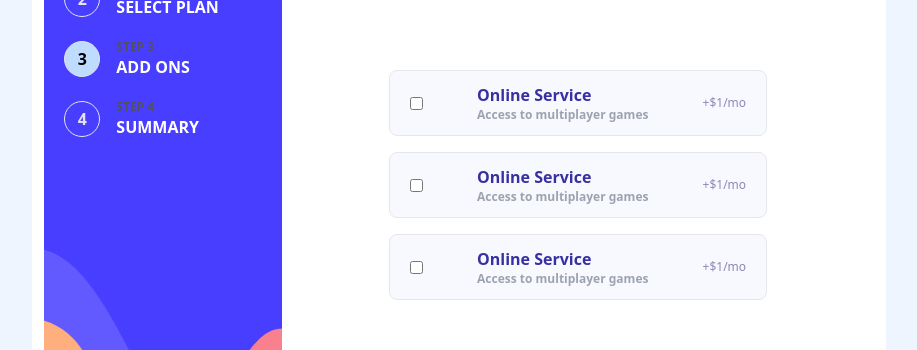
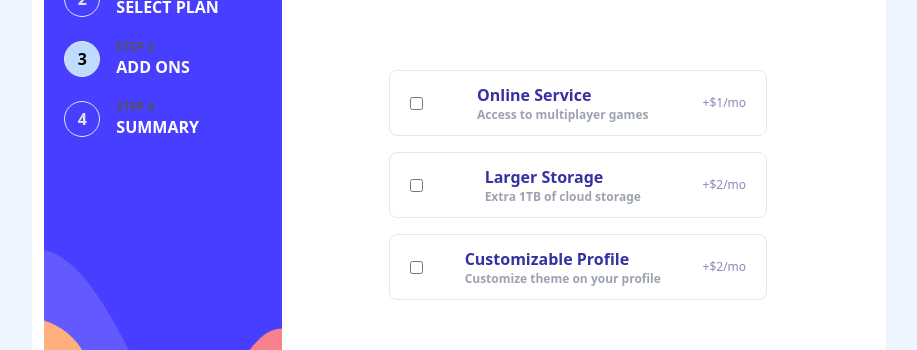
Before and after one commit to Samn1ce/Multi-step-form, a React (Vite) app in the folder form/: page /add-ons in a window 1280 px wide. Shown: the part 213-563 px from the top of the page, without its empty margins (181-1098 px from the left). Built offline with nearby package versions, Linux system fonts and the light colour scheme.

Commit message:
fixed bugs

```diff
--- a/form/src/Components/AddOns.jsx
+++ b/form/src/Components/AddOns.jsx
@@ -1,4 +1,29 @@
+import { useState } from "react";
+
 function AddOns() {
+
+    const [addOns, setAddOns] = useState([
+        {
+            id: 1,
+            title: 'Online Service',
+            service: 'Access to multiplayer games',
+            price: '1/mo'
+        },
+        {
+            id: 2,
+            title: 'Larger Storage',
+            service: 'Extra 1TB of cloud storage',
+            price: '2/mo'
+        },
+        {
+            id: 3,
+            title: 'Customizable Profile',
+            service: 'Customize theme on your profile',
+            price: '2/mo'
+        },
+    ]);
+
+    const [isChecked, setIsChecked] = useState(false)
 
     return (
         <main className="w-2/3 h-full flex flex-col justify-between">
@@ -9,30 +34,19 @@ function AddOns() {
             {/* ADD-ONS */}
             <div className="w-full flex flex-col gap-4 mb-5">
                 {/*  */}
-                <div className="w-full border bg-focus flex justify-between items-center py-3 px-5 rounded-lg">
-                    <input type="checkbox" />
-                    <div>
-                        <h5 className="font-bold text-indigo-800">Online Service</h5>
-                        <p className="text-xs text-gray-400 font-bold">Access to multiplayer games</p>
+                {addOns.map((a, index) => (
+                    <div
+                        key={a.id}
+                        className="w-full border flex justify-between items-center py-3 px-5 rounded-lg hover:border-focus cursor-pointer"
+                    >
+                        <input type="checkbox" />
+                        <div>
+                            <h5 className="font-bold text-indigo-800">{a.title}</h5>
+                            <p className="text-xs text-gray-400 font-bold">{a.service}</p>
+                        </div>
+                        <p className="text-xs text-purple">+${a.price}</p>
                     </div>
-                    <p className="text-xs text-purple">+$1/mo</p>
-                </div>
-                <div className="w-full border bg-focus flex justify-between items-center py-3 px-5 rounded-lg">
-                    <input type="checkbox" />
-                    <div>
-                        <h5 className="font-bold text-indigo-800">Online Service</h5>
-                        <p className="text-xs text-gray-400 font-bold">Access to multiplayer games</p>
-                    </div>
-                    <p className="text-xs text-purple">+$1/mo</p>
-                </div>
-                <div className="w-full border bg-focus flex justify-between items-center py-3 px-5 rounded-lg">
-                    <input type="checkbox" />
-                    <div>
-                        <h5 className="font-bold text-indigo-800">Online Service</h5>
-                        <p className="text-xs text-gray-400 font-bold">Access to multiplayer games</p>
-                    </div>
-                    <p className="text-xs text-purple">+$1/mo</p>
-                </div>
+                ))}
             </div>
             {/* BUTTON */}
             <div className="flex justify-between items-baseline">
--- a/form/src/Components/SelectPlan.jsx
+++ b/form/src/Components/SelectPlan.jsx
@@ -28,18 +28,8 @@ function SelectPlan() {
         },
     ]);
 
-    const selectedIndex = () => {
-        if (selected === 1) {
-            return plans.index[0]
-        } else if (selected === 2) {
-            return plans.index[1]
-        } else {
-            return plans.index[2]
-        }
-    }
-
     function handlePlanSubmit() {
-        console.log(plans.index[(selected - 1)], duration === 1 ? 'Yearly' : 'Monthly')
+        console.log(plans[selected], duration === 1 ? 'Yearly' : 'Monthly');
         navigate('/add-ons')
     }
 
--- a/form/src/Components/YourInfo.jsx
+++ b/form/src/Components/YourInfo.jsx
@@ -51,7 +51,9 @@ function YourInfo() {
                         <div className={`text-red-500 text-xs font-bold ${filled ? 'hidden' : 'block'} ${form.name !== '' ? 'hidden' : 'block'}`}>This field is required</div>
                     </div>
                     <input
-                        className="h-10 w-full border px-4 rounded-lg outline-none"
+                        onFocus={() => setIsNameFocused(true)}
+                        onBlur={() => setIsNameFocused(false)}
+                        className={`h-10 w-full border px-4 rounded-lg outline-none ${isNameFocused === true ? 'bg-focus border-focus' : ''}`}
                         type="text"
                         id="name"
                         name="name"
@@ -67,7 +69,9 @@ function YourInfo() {
                         <div className={`text-red-500 text-xs font-bold ${filled ? 'hidden' : 'block'} ${form.email !== '' ? 'hidden' : 'block'}`}>This field is required</div>
                     </div>
                     <input
-                        className="h-10 w-full border px-4 rounded-lg outline-none"
+                        onFocus={() => setIsEmailFocused(true)}
+                        onBlur={() => setIsEmailFocused(false)}
+                        className={`h-10 w-full border px-4 rounded-lg outline-none ${isEmailFocused === true ? 'bg-focus border-focus' : ''}`}
                         type="email"
                         id="email"
                         name="email"
@@ -83,7 +87,9 @@ function YourInfo() {
                         <div className={`text-red-500 text-xs font-bold ${filled ? 'hidden' : 'block'} ${form.phoneNumber !== '' ? 'hidden' : 'block'}`}>This field is required</div>
                     </div>
                     <input
-                        className="h-10 w-full border px-4 rounded-lg outline-none"
+                        onFocus={() => setIsNumFocused(true)}
+                        onBlur={() => setIsNumFocused(false)}
+                        className={`h-10 w-full border px-4 rounded-lg outline-none ${isNumFocused === true ? 'bg-focus border-focus' : ''}`}
                         type="tel"
                         id="phoneNumber"
                         name="phoneNumber"
```
